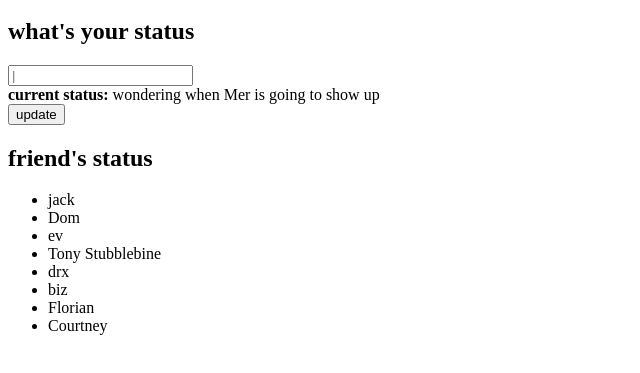
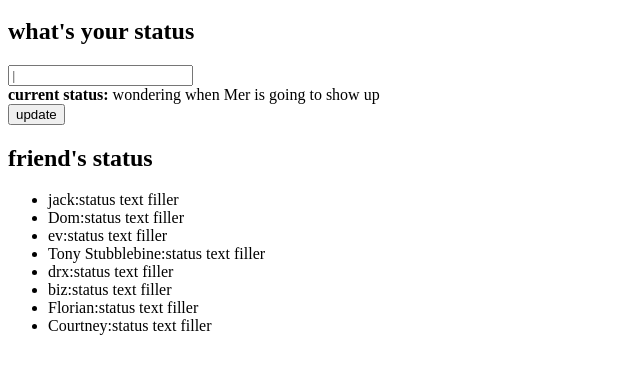
Before and after one commit to niamhbrockbank/html-twitter-base, a website: page index.html in a window 1280 px wide. Shown: the part 87-460 px from the top of the page, without its empty margins (0-640 px from the left). Drawn offline with Linux system fonts and the light colour scheme.

```diff
--- a/index.html
+++ b/index.html
@@ -22,14 +22,14 @@
     <section>
       <h2>friend's status</h2>
       <ul>
-        <li>jack</li>
-        <li>Dom</li>
-        <li>ev</li>
-        <li>Tony Stubblebine</li>
-        <li>drx</li>
-        <li>biz</li>
-        <li>Florian</li>
-        <li>Courtney</li>
+        <li><a>jack:</a>status text filler</li>
+        <li><a>Dom:</a>status text filler</li>
+        <li><a>ev:</a>status text filler</li>
+        <li><a>Tony Stubblebine:</a>status text filler</li>
+        <li><a>drx:</a>status text filler</li>
+        <li><a>biz:</a>status text filler</li>
+        <li><a>Florian:</a>status text filler</li>
+        <li><a>Courtney:</a>status text filler</li>
       </ul>
     </section>
   </body>
```
